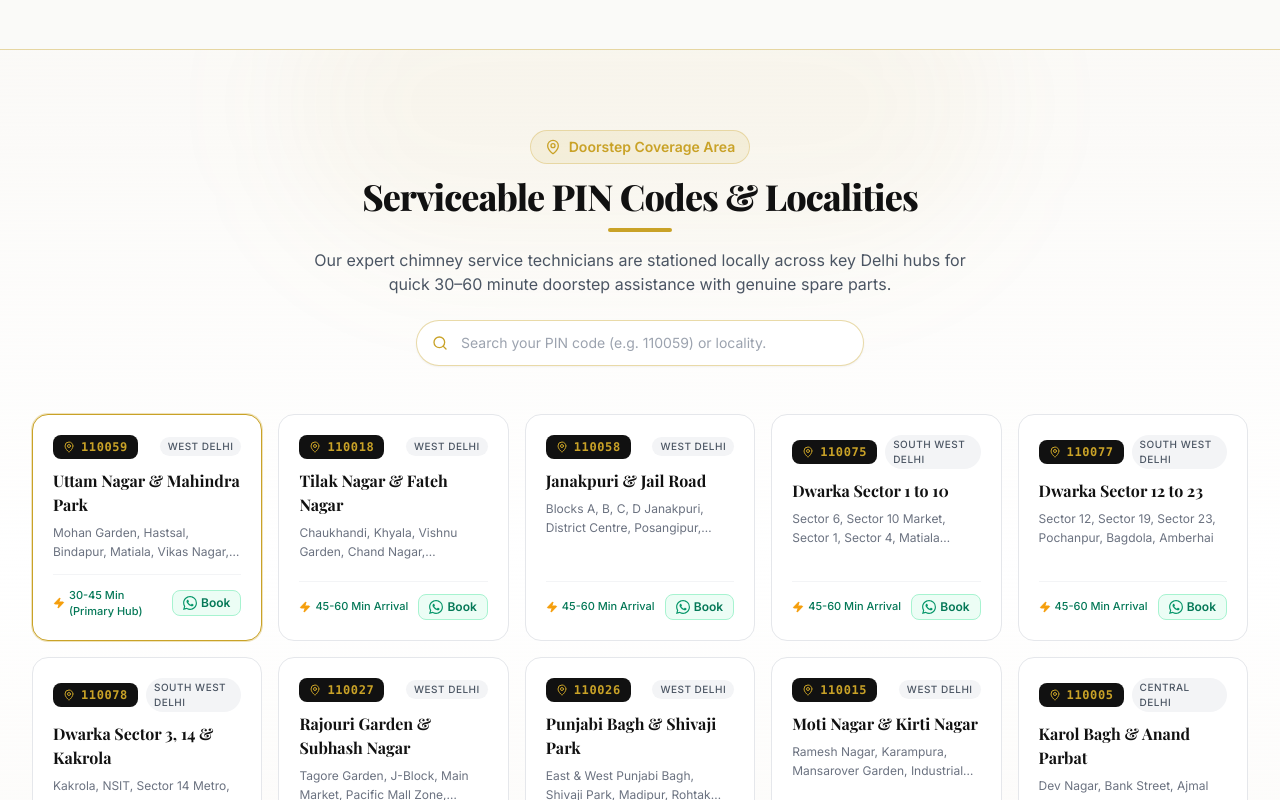
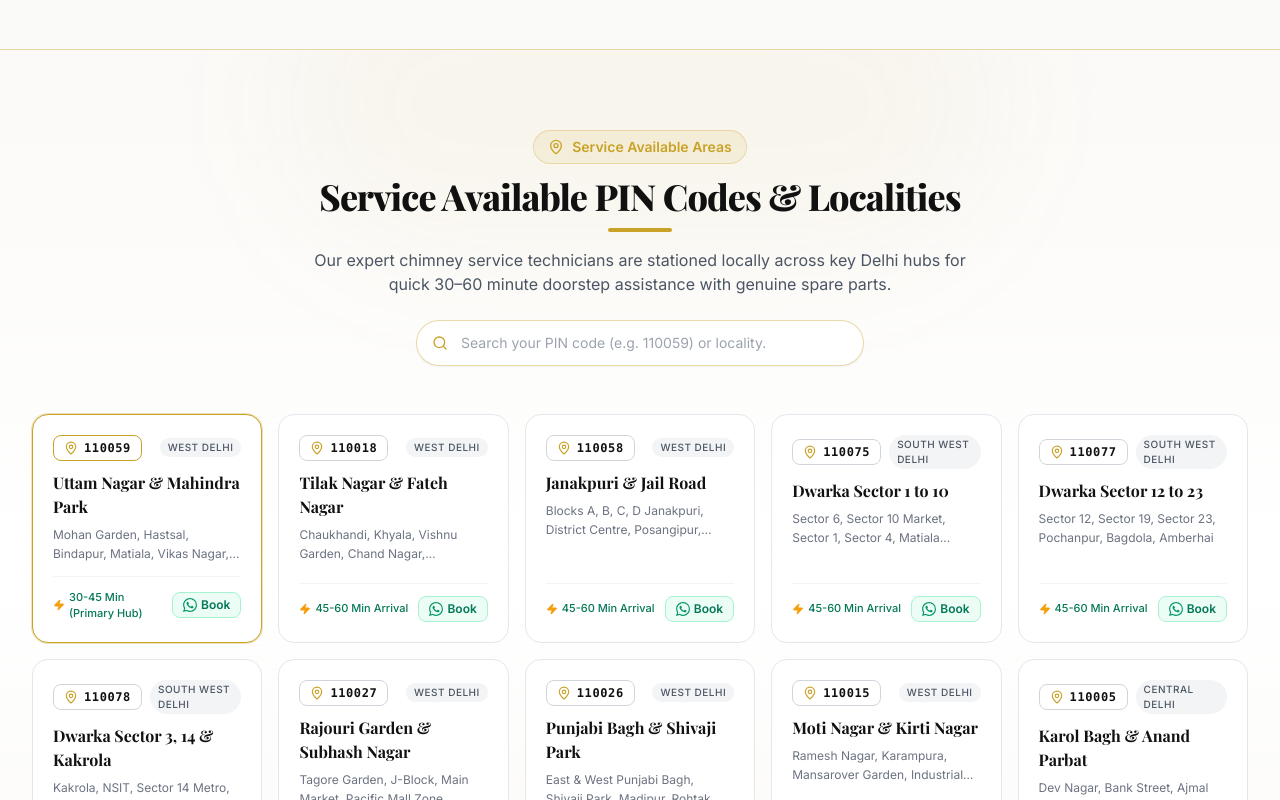
Before and after one commit to amitsaraswat1/Royal-Kitchen-Solution, a Next.js app: page / in a window 1280 px wide. Shown: the part 8120-8920 px from the top of the page. Built offline with nearby package versions, Linux system fonts and the light colour scheme; a web font is replaced by a local one.

Commit message:
style: change PIN code badge background from black to white and update title to Service Available PIN Codes

```diff
--- a/components/ServiceablePinCodes.tsx
+++ b/components/ServiceablePinCodes.tsx
@@ -128,11 +128,11 @@ export default function ServiceablePinCodes() {
         <div className="text-center max-w-3xl mx-auto mb-10 sm:mb-12">
           <div className="inline-flex items-center gap-2 px-3.5 py-1.5 rounded-full bg-royal-gold/10 border border-royal-gold/30 text-royal-gold text-xs sm:text-sm font-semibold mb-3 shadow-xs">
             <MapPin className="w-4 h-4 text-royal-gold" />
-            <span>Doorstep Coverage Area</span>
+            <span>Service Available Areas</span>
           </div>
 
           <h2 className="font-serif text-2xl sm:text-3xl lg:text-4xl font-extrabold text-royal-black tracking-tight mb-3">
-            Serviceable PIN Codes &amp; Localities
+            Service Available PIN Codes &amp; Localities
           </h2>
           <div className="w-16 h-1 bg-royal-gold mx-auto mb-4 rounded-full" />
           <p className="text-sm sm:text-base text-gray-600 leading-relaxed max-w-2xl mx-auto">
@@ -202,9 +202,15 @@ export default function ServiceablePinCodes() {
                 {/* Top Badge: PIN Code */}
                 <div>
                   <div className="flex items-center justify-between gap-2 mb-2.5">
-                    <span className="inline-flex items-center gap-1.5 px-2.5 py-1 rounded-lg bg-royal-black text-royal-gold font-mono font-bold text-xs tracking-wider">
-                      <MapPin className="w-3 h-3 text-royal-gold" />
-                      {area.pincode}
+                    <span
+                      className={`inline-flex items-center gap-1.5 px-2.5 py-1 rounded-lg font-mono font-bold text-xs tracking-wider border shadow-xs ${
+                        area.isHub
+                          ? "bg-white border-royal-gold text-royal-black"
+                          : "bg-white border-gray-300 text-royal-black"
+                      }`}
+                    >
+                      <MapPin className="w-3.5 h-3.5 text-royal-gold shrink-0" />
+                      <span>{area.pincode}</span>
                     </span>
 
                     <span className="text-[10px] font-medium uppercase tracking-wider px-2 py-0.5 rounded-full bg-gray-100 text-gray-600">
@@ -249,7 +255,7 @@ export default function ServiceablePinCodes() {
         {/* Bottom Assurance Banner */}
         <div className="mt-8 p-4 sm:p-5 rounded-2xl bg-royal-black text-white border border-royal-border flex flex-col sm:flex-row sm:items-center justify-between gap-4 shadow-sm">
           <div className="flex items-center gap-3">
-            <div className="w-10 h-10 rounded-xl bg-royal-dark border border-royal-gold/40 flex items-center justify-center text-royal-gold shrink-0">
+            <div className="w-10 h-10 rounded-xl bg-white border border-royal-gold flex items-center justify-center text-royal-gold shrink-0 shadow-sm">
               <ShieldCheck className="w-5 h-5 text-royal-gold" />
             </div>
             <div>
```
